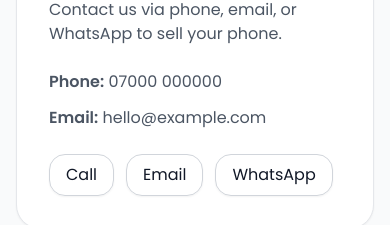
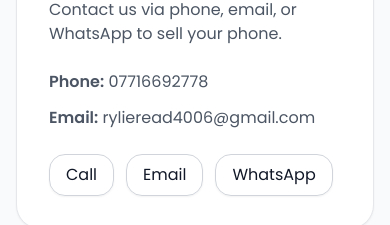
Before and after one commit to NoahDR17/ReadTech-site, a React (Vite) app: page /contact in a window 390 px wide. Shown: the part 200-425 px from the top of the page. Built offline with nearby package versions, Linux system fonts and the light colour scheme.

Commit message:
Replace contact placeholders with real email and phone number
Co-authored-by: NoahDR17 <109290184+NoahDR17@users.noreply.github.com>

```diff
--- a/src/pages/Contact.jsx
+++ b/src/pages/Contact.jsx
@@ -3,8 +3,8 @@ import Container from "../components/Container.jsx";
 
 export default function Contact() {
   const biz = {
-    phone: "07000 000000",
-    email: "hello@example.com",
+    phone: "07716692778",
+    email: "rylieread4006@gmail.com",
   };
 
   return (
@@ -46,7 +46,7 @@ export default function Contact() {
                 Email
               </a>
               <a
-                href="https://wa.me/447000000000"
+                href="https://wa.me/447716692778"
                 target="_blank"
                 rel="noreferrer"
                 className="rounded-2xl px-4 py-2 border border-gray-300 shadow-sm hover:bg-gray-50 hover:border-brand transition-all"
```
